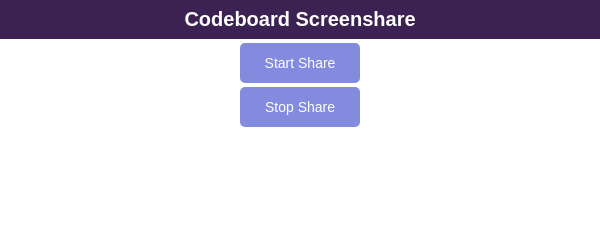
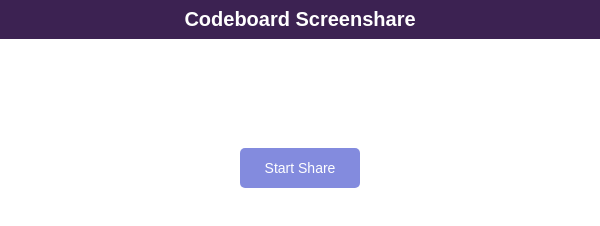
Before and after one commit to Abhishek332/screensharing-app, an Electron app: page src/index.html in a window 600 px wide. Drawn offline with Linux system fonts and the light colour scheme.

Commit message:
Update some CSS

```diff
--- a/src/style.css
+++ b/src/style.css
@@ -22,9 +22,10 @@
 }
 
 .container {
-	display: grid;
-	gap: 4px;
-	place-items: center;
+	display: flex;
+	justify-content: center;
+	align-items: center;
+	margin: 100px;
 }
 
 .btn {
@@ -38,8 +39,9 @@
 	height: 40px;
 	border-radius: 5px;
 	cursor: pointer;
+	margin: 5px;
 }
 
-/* #stop {
+#stop {
 	display: none;
-} */
+}
```
